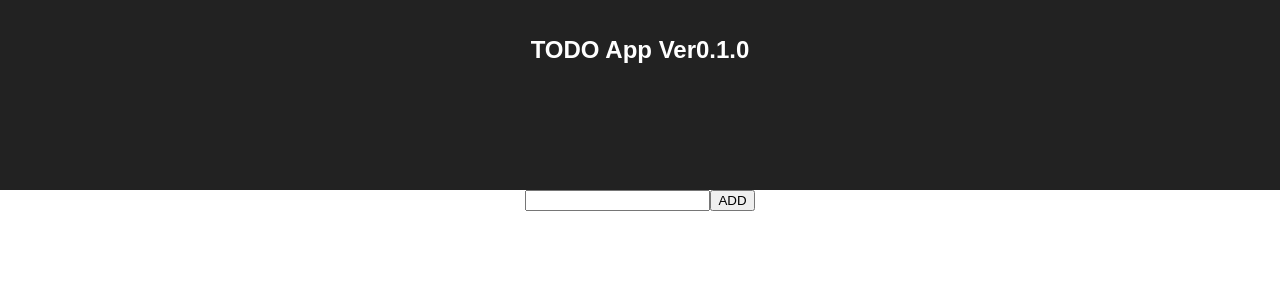
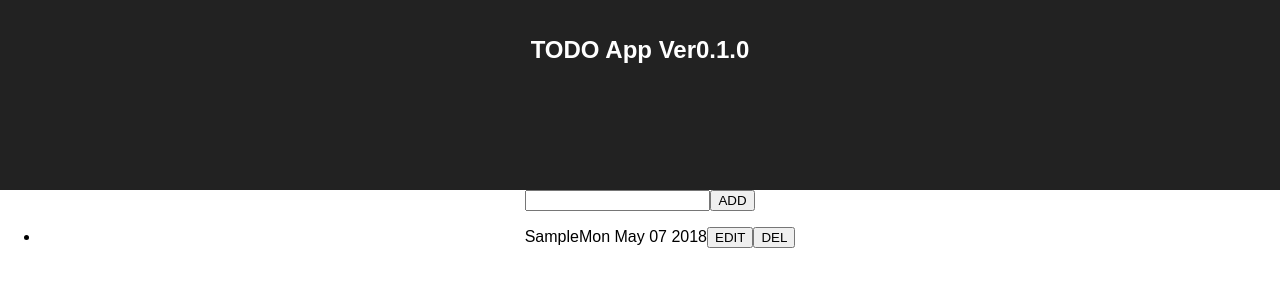
Before and after one commit to cybernacl/ReactTodoApp, a React (Create React App) app: page / in a window 1280 px wide. Both pictures are taken after typing "Sample" into the empty fields and a click on the button "ADD". Shown: the top 300 px of the page. Built offline with nearby package versions, Linux system fonts and the light colour scheme.

Commit message:
add task and render task

```diff
--- a/src/App.js
+++ b/src/App.js
@@ -11,7 +11,7 @@ class App extends Component {
   }
 
   addTaskToList(task) {
-    console.log(task);
+    this.taskList.addTask(task);
   }
 
   render() {
@@ -22,7 +22,11 @@ class App extends Component {
         </header>
         <section className="App-body">
           <InputTask onNewTask={this.addTaskToList} />
-          <TaskList />
+          <TaskList
+            ref={ref => {
+              this.taskList = ref;
+            }}
+          />
         </section>
       </div>
     );
--- a/src/components/TaskItem.js
+++ b/src/components/TaskItem.js
@@ -1,5 +1,7 @@
 import React, { Component } from "react";
 import PropTypes from "prop-types";
+
+const date = millis => new Date(millis).toDateString();
 
 export default class TaskItem extends Component {
   constructor(props) {
@@ -16,11 +18,10 @@ export default class TaskItem extends Component {
     const { name, startDate } = this.state;
     return (
       <li>
-        <span>
-          <s>{`${name} - ${startDate}`}</s>
-        </span>
-        <button className="task-edit">EDIT</button>
-        <button className="task-del">DEL</button>
+        {name}
+        <span className="Task-date">{date(startDate)}</span>
+        <button className="Task-edit">EDIT</button>
+        <button className="Task-del">DEL</button>
       </li>
     );
   }
--- a/src/components/TaskList.js
+++ b/src/components/TaskList.js
@@ -10,7 +10,7 @@ export default class TaskList extends Component {
   }
 
   addTask(task) {
-    this.setState(prevState => ({ tasks: prevState.concat(task) }));
+    this.setState(prevState => ({ tasks: prevState.tasks.concat(task) }));
   }
 
   delTask(index) {
```
